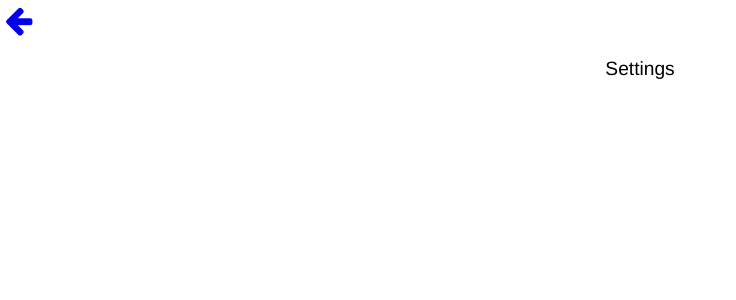
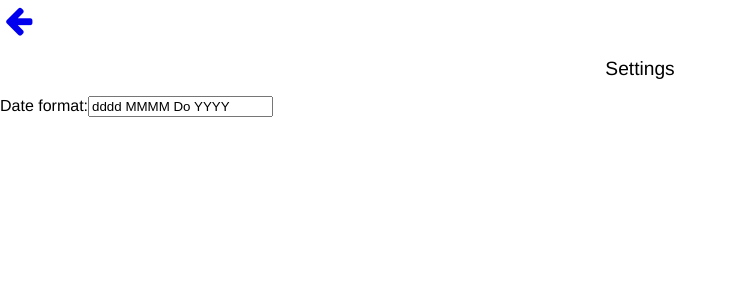
Before and after one commit to dabowheel/displaytime, a Vue app: page / in a window 1280 px wide. Both pictures are taken after a click on the link "show settings". Shown: the top 300 px of the page, without its empty margins (0-736 px from the left). Built offline with nearby package versions, Linux system fonts and the light colour scheme.

Commit message:
edit dateformat

```diff
--- a/src/App.vue
+++ b/src/App.vue
@@ -1,8 +1,8 @@
 <template>
   <div id="app">
-    <settings></settings>
-    <p id="date"><big>{{time.format("dddd MMMM Do YYYY")}}</big></p>
-    <p id="time"><big>{{time.format("hh:mm")}}</big></p>
+    <settings v-bind:datetime="datetime" v-bind:date-format="dateFormat" v-bind:time-format="timeFormat" v-bind:date-formatted="dateFormatted" v-bind:time-formatted="timeFormatted"></settings>
+    <p id="date"><big>{{ dateFormatted }}</big></p>
+    <p id="time"><big>{{ timeFormatted }}</big></p>
   </div>
 </template>
 
@@ -12,13 +12,34 @@ import Settings from './Settings.vue';
 
 export default {
   data () {
+    var datetime = moment();
+    var dateFormat = localStorage.dateFormat ? localStorage.dateFormat: "dddd MMMM Do YYYY";
+    var timeFormat = localStorage.timeFormat ? localStorage.timeFormat: "hh:mm";
+    var dateFormatted = datetime.format(dateFormat);
+    var timeFormatted = datetime.format(timeFormat);
     return {
-      time: moment()
+      datetime: datetime,
+      dateFormat: dateFormat,
+      timeFormat: timeFormat,
+      dateFormatted: dateFormatted,
+      timeFormatted: timeFormatted
+    }
+  },
+  watch: {
+    datetime: function (newDatetime) {
+      this.dateFormatted = newDatetime.format(this.dateFormat);
+      this.timeFormatted = newDatetime.format(this.timeFormat);
+    },
+    dateFormat: function (newFormat) {
+      this.dateFormatted = this.datetime(newFormat);
+    },
+    timeFormat: function (newFormat) {
+      this.timeFormatted = this.datetime(newFormat);
     }
   },
   created() {
     setInterval(function () {
-      this.time = moment();
+      this.datetime = moment();
     }.bind(this), 1000);
   },
   components: {
--- a/src/Settings.vue
+++ b/src/Settings.vue
@@ -4,12 +4,21 @@
   <div id="settings" class="nodisplay">
     <a v-on:click.prevent="closeSettings" class="btn" href="#" title="back"><i class="fa fa-arrow-left fa-2x settings-nav" aria-hidden="true"></i></a>
     <p id="settings-header"><big>Settings</big></p>
+    <label>Date format:</label>
+    <input type="text" v-bind:value="dateFormat" />
   </div>
 </div>
 </template>
 
 <script>
 export default {
+  props: [
+    "datetime",
+    "dateFormat",
+    "timeFormat",
+    "dateFormatted",
+    "timeFormatted"
+  ],
   methods: {
     settings () {
       document.getElementById("settings").className = "fill";
```
